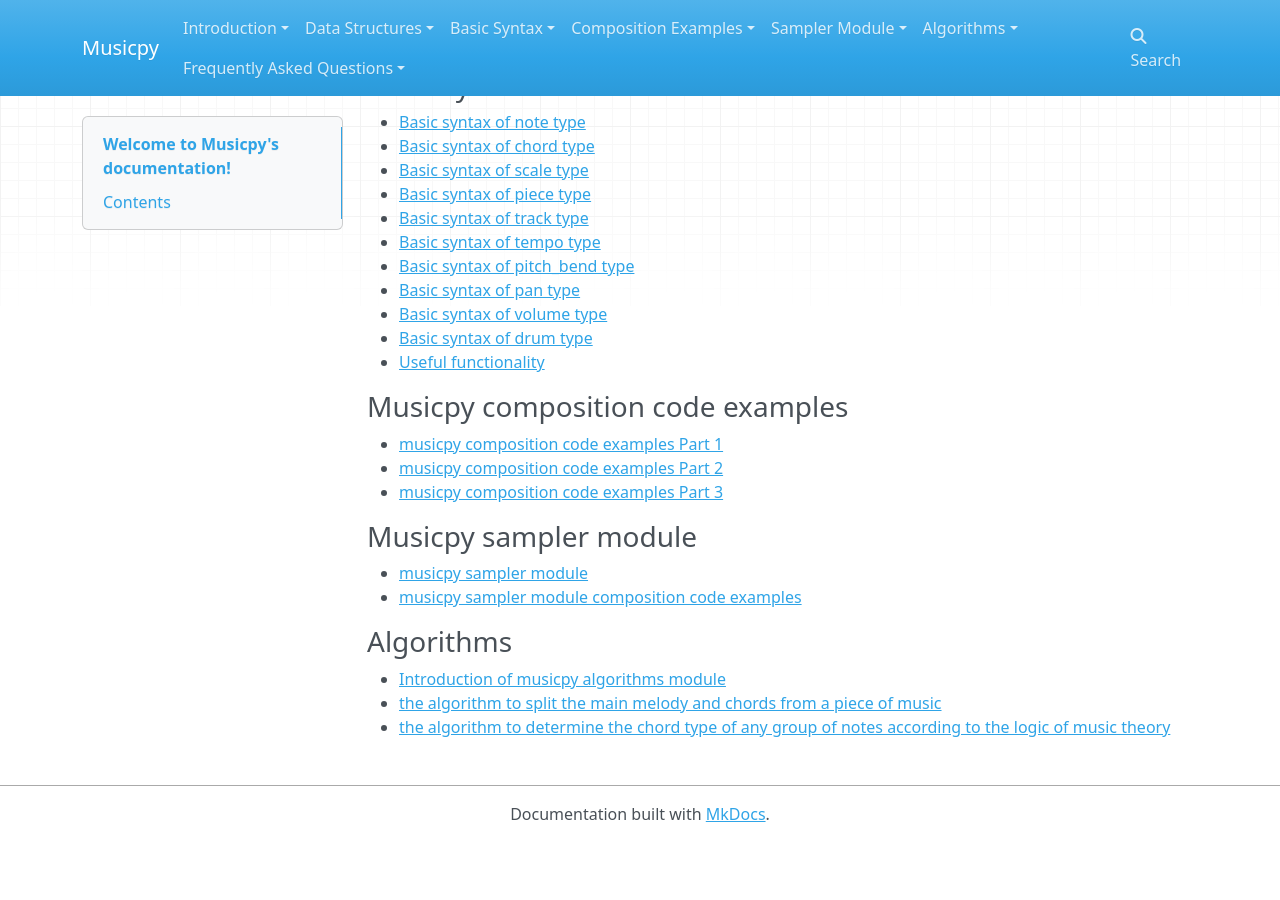
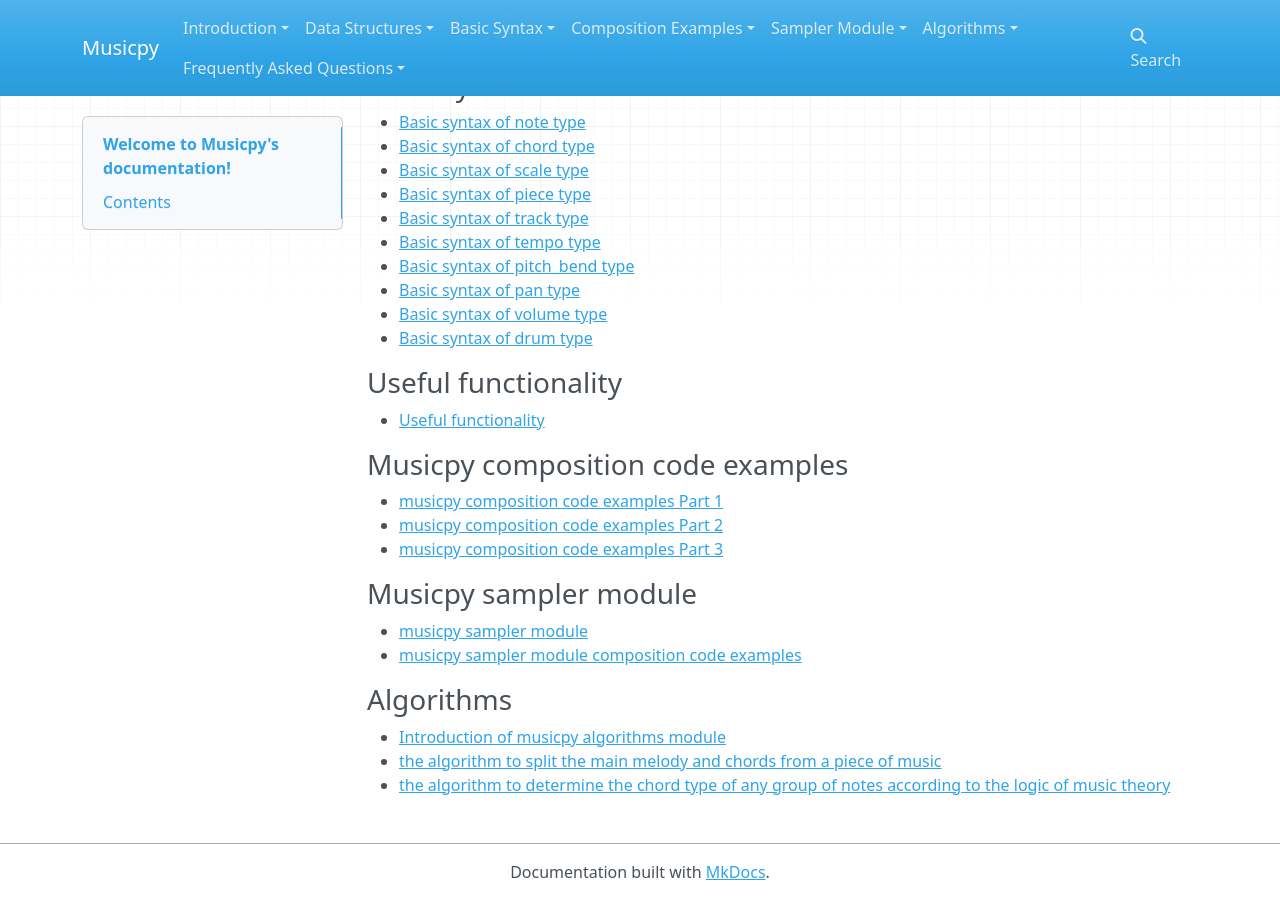
Before and after one commit to Rainbow-Dreamer/musicpy_docs, an MkDocs documentation site: the page built from docs/index.md, in a window 1280 px wide and 900 px high, scrolled down 1183 px. Built offline with MkDocs 1.6.1, drawn with Linux system fonts in a browser that asks for light colours; nearby versions of some CDN libraries; before the commit the page ends 2025 px from its top, so only the background shows below that.

Commit message:
Update index.md

```diff
--- a/docs/index.md
+++ b/docs/index.md
@@ -50,17 +50,21 @@ Contents
 
 ### Basic syntax
 
-* [Basic syntax of note type](https://github.com/Rainbow-Dreamer/musicpy/wiki/Basic-syntax-of-note-type)
-* [Basic syntax of chord type](https://github.com/Rainbow-Dreamer/musicpy/wiki/Basic-syntax-of-chord-type)
-* [Basic syntax of scale type](https://github.com/Rainbow-Dreamer/musicpy/wiki/Basic-syntax-of-scale-type)
-* [Basic syntax of piece type](https://github.com/Rainbow-Dreamer/musicpy/wiki/Basic-syntax-of-piece-type)
-* [Basic syntax of track type](https://github.com/Rainbow-Dreamer/musicpy/wiki/Basic-syntax-of-track-type)
-* [Basic syntax of tempo type](https://github.com/Rainbow-Dreamer/musicpy/wiki/Basic-syntax-of-tempo-type)
-* [Basic syntax of pitch_bend type](https://github.com/Rainbow-Dreamer/musicpy/wiki/Basic-syntax-of-pitch_bend-type)
-* [Basic syntax of pan type](https://github.com/Rainbow-Dreamer/musicpy/wiki/Basic-syntax-of-pan-type)
-* [Basic syntax of volume type](https://github.com/Rainbow-Dreamer/musicpy/wiki/Basic-syntax-of-volume-type)
-* [Basic syntax of drum type](https://github.com/Rainbow-Dreamer/musicpy/wiki/Basic-syntax-of-drum-type)
-* [Useful functionality](https://github.com/Rainbow-Dreamer/musicpy/wiki/Useful-functionality)
+* [Basic syntax of note type](https://musicpy.readthedocs.io/en/latest/Basic%20syntax%20of%20note%20type/)
+* [Basic syntax of chord type](https://musicpy.readthedocs.io/en/latest/Basic%20syntax%20of%20chord%20type/)
+* [Basic syntax of scale type](https://musicpy.readthedocs.io/en/latest/Basic%20syntax%20of%20scale%20type/)
+* [Basic syntax of piece type](https://musicpy.readthedocs.io/en/latest/Basic%20syntax%20of%20piece%20type/)
+* [Basic syntax of track type](https://musicpy.readthedocs.io/en/latest/Basic%20syntax%20of%20track%20type/)
+* [Basic syntax of tempo type](https://musicpy.readthedocs.io/en/latest/Basic%20syntax%20of%20tempo%20type/)
+* [Basic syntax of pitch_bend type](https://musicpy.readthedocs.io/en/latest/Basic%20syntax%20of%20pitch_bend%20type/)
+* [Basic syntax of pan type](https://musicpy.readthedocs.io/en/latest/Basic%20syntax%20of%20pan%20type/)
+* [Basic syntax of volume type](https://musicpy.readthedocs.io/en/latest/Basic%20syntax%20of%20volume%20type/)
+* [Basic syntax of drum type](https://musicpy.readthedocs.io/en/latest/Basic%20syntax%20of%20drum%20type/)
+
+
+### Useful functionality
+
+* [Useful functionality](https://musicpy.readthedocs.io/en/latest/Useful%20functionality/)
 
 ### Musicpy composition code examples
 
```
